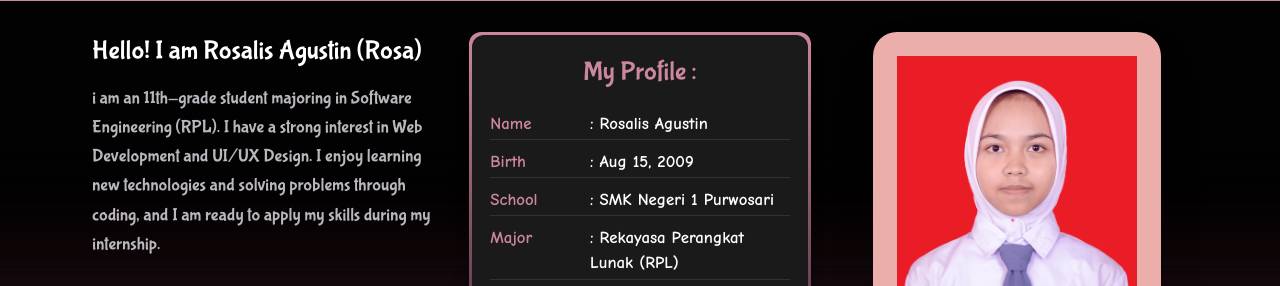
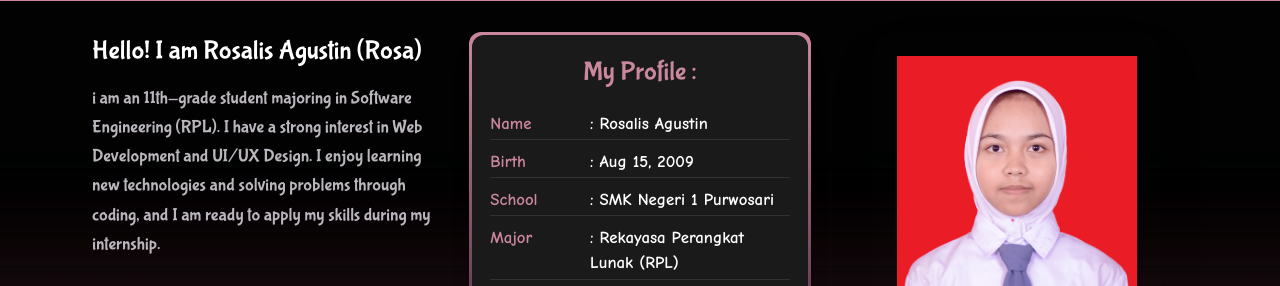
Before and after one commit to RosealievPie-Zephyra/Portofolio-Figma, a website: page index.html in a window 1280 px wide. Shown: the part 88-374 px from the top of the page. Drawn offline with nearby package versions, Linux system fonts and the light colour scheme; files that its build step writes are made by us from their sources; a web font is replaced by a local one.

Commit message:
Update index.html

```diff
--- a/index.html
+++ b/index.html
@@ -180,7 +180,7 @@
             <!-- mypic -->
             <div class="lg:col-span-4 order-1 lg:order-3 flex justify-center">
                 <div class="relative w-full max-w-[24rem] aspect-[3/4] rounded-[2rem] overflow-hidden shadow-2xl group">
-                    <div class="absolute inset-0 bg-[#ebaeab]"></div>
+                    <div class="absolute bg-[#ebaeab]"></div>
 
                     <div class="absolute inset-0 bg-center bg-cover group-hover:scale-105 transition-transform duration-700"
                         style="background-image: url('images-profile/Rosalis.JPG'); width: 20rem; height: 27rem; top: 2rem; left: 2rem;">
```
